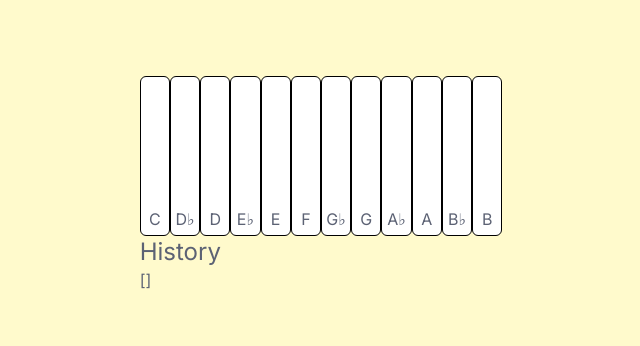
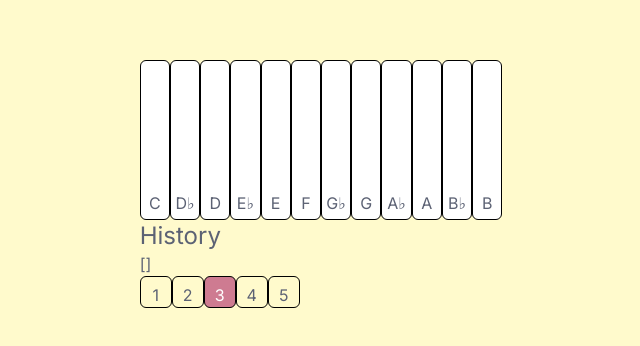
Before and after one commit to asgervelling/sheet-music-editor, a Next.js app: page / in a window 1280 px wide. Shown: the part 216-562 px from the top of the page, without its empty margins (319-959 px from the left). Built offline with nearby package versions, Linux system fonts and the light colour scheme.

Commit message:
Added some other buttons

```diff
--- /dev/null
+++ b/src/app/components/ComputerKey.tsx
@@ -0,0 +1,22 @@
+type ComputerKeyProps = {
+  name: string;
+  active: boolean;
+};
+
+export default function ComputerKey({ name, active }: ComputerKeyProps) {
+  const keyStyle = {
+    backgroundColor: active ? "#CE7B91" : "var(--color-bg)",
+    color: active ? "white" : "var(--color-primary)",
+  };
+
+  return (
+    <div
+      className="flex flex-col justify-end items-center
+      w-8 h-8
+      border border-black rounded-md"
+      style={keyStyle}
+    >
+      <p>{name}</p>
+    </div>
+  );
+}
--- /dev/null
+++ b/src/app/components/NoteLengthControls.tsx
@@ -0,0 +1,13 @@
+import ComputerKey from "./ComputerKey";
+
+export default function NoteLengthControls() {
+  return (
+    <div className="flex flex-row">
+      <ComputerKey name="1" active={false} />
+      <ComputerKey name="2" active={false} />
+      <ComputerKey name="3" active={true} />
+      <ComputerKey name="4" active={false} />
+      <ComputerKey name="5" active={false} />
+    </div>
+  );
+}
--- a/src/app/components/Piano.tsx
+++ b/src/app/components/Piano.tsx
@@ -2,8 +2,10 @@
 import React, { useEffect, useState } from "react";
 import { Key } from "ts-key-enum";
 import PianoKey from "./PianoKey";
+import ComputerKey from "./ComputerKey";
 import History from "./History";
 import { Note, NoteNames, NoteLength, KeyMap } from "@/lib/music_theory";
+import NoteLengthControls from "./NoteLengthControls";
 
 export default function Piano() {
   const noteNames: NoteNames[] = Object.values(NoteNames);
@@ -60,6 +62,7 @@ export default function Piano() {
         ))}
       </div>
       <History notes={history} />
+      <NoteLengthControls />
     </div>
   );
 }
```
